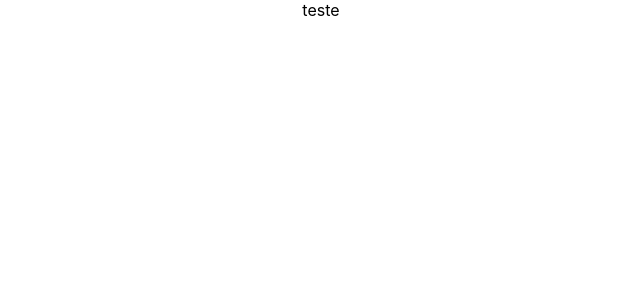
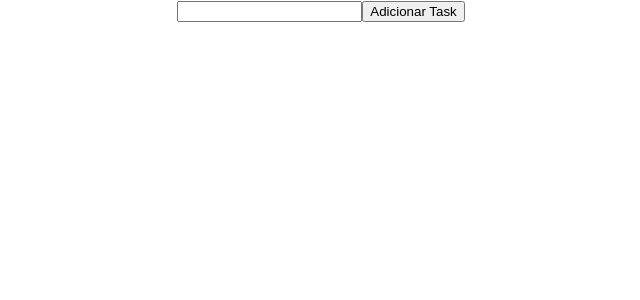
Before and after one commit to isapreviate/esparta, a React (Create React App) app: page / in a window 1280 px wide. Shown: the top 300 px of the page, without its empty margins (319-959 px from the left). Built offline with nearby package versions, Linux system fonts and the light colour scheme.

Commit message:
Sets the task and the task list

```diff
--- a/src/App.js
+++ b/src/App.js
@@ -1,11 +1,12 @@
 import React from 'react';
 
 import './App.css';
+import ToDoList from './components/to-do-list/to-do-list';
 
 function App() {
   return (
     <div className="App">
-      <div>teste</div>
+      <ToDoList></ToDoList>
     </div>
   );
 }
--- /dev/null
+++ b/src/components/to-do-list/to-do-list.jsx
@@ -0,0 +1,44 @@
+import React from 'react';
+
+
+class ToDoList extends React.Component {
+  state = {
+    listItem: '',
+    list: [],
+  }
+
+  setListItem = ({ target: { value } }) => {
+    this.setState({ listItem: value }, () => console.log(this.state))
+
+  }
+
+  handleSubmit = (e) => {
+    e.preventDefault();
+
+    const { listItem } = this.state;
+
+    let list = [...this.state.list];
+
+    if (listItem.trim() === "" || listItem.length <= 3) {
+      return alert("Preencha o campo!")
+    }
+
+    list.push(listItem);
+
+    this.setState({ listItem: '', list: list });
+  }
+
+
+  render() {
+    console.log(this.state)
+    return (
+      <form onSubmit={this.handleSubmit}>
+        <input onChange={this.setListItem}></input>
+        <button>Adicionar Task</button>
+      </form>
+
+    )
+  }
+}
+
+export default ToDoList;
```
